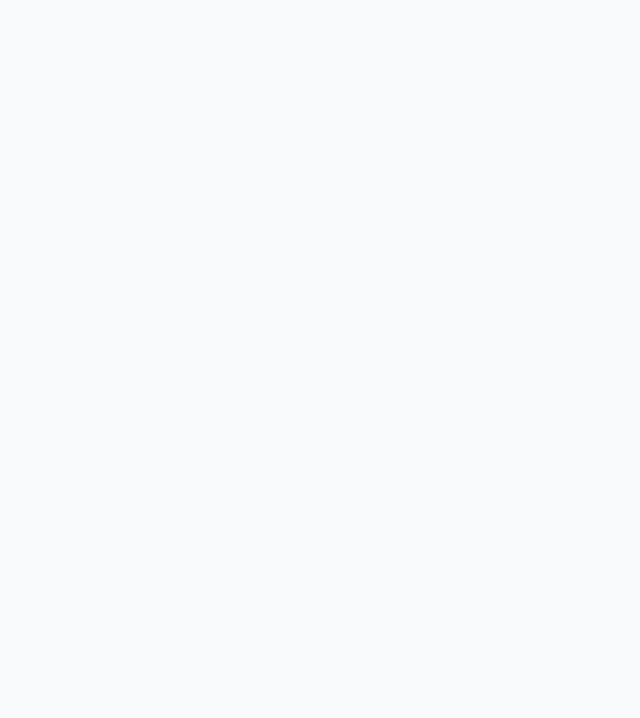
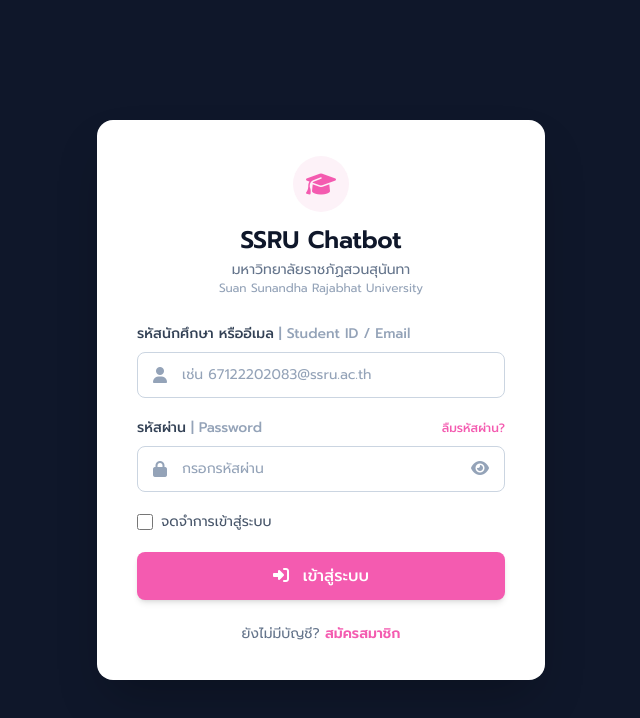
Before and after one commit to Wind-734/SSRU-Chatbot, a website: page login.html in a window 1280 px wide. Shown: the whole page, without its empty margins (319-959 px from the left). Drawn offline with nearby package versions, Linux system fonts and the light colour scheme.

Commit message:
Update title and localization for login page

```diff
--- a/login.html
+++ b/login.html
@@ -4,94 +4,228 @@
 <head>
     <meta charset="UTF-8">
     <meta name="viewport" content="width=device-width, initial-scale=1.0">
-    <title>Login</title>
+
+    <title>เข้าสู่ระบบ | SSRU Chatbot</title>
 
     <!-- Google Fonts: Prompt & Kanit -->
     <link rel="preconnect" href="https://fonts.googleapis.com">
     <link rel="preconnect" href="https://fonts.gstatic.com" crossorigin>
     <link
         href="https://fonts.googleapis.com/css2?family=Kanit:wght@300;400;500;600&family=Prompt:wght@300;400;500;600;700&display=swap"
-        rel="stylesheet">
+        rel="stylesheet"
+    >
 
-    <!-- FontAwesome Icons -->
-    <link rel="stylesheet" href="https://cdnjs.cloudflare.com/ajax/libs/font-awesome/6.5.1/css/all.min.css">
+    <!-- Font Awesome Icons -->
+    <link
+        rel="stylesheet"
+        href="https://cdnjs.cloudflare.com/ajax/libs/font-awesome/6.5.1/css/all.min.css"
+    >
 
-    <!-- CSS ประจำโปรเจกต์ -->
-    <link rel="stylesheet" href="public/css/style.css">
-
-    <!-- Tailwind CSS CDN -->
+    <!-- Tailwind CSS -->
     <script src="https://cdn.tailwindcss.com"></script>
 
-    <!-- Tailwind Configuration -->
+    <!-- ตั้งค่า Tailwind -->
     <script>
         tailwind.config = {
             theme: {
                 extend: {
                     fontFamily: {
-                        sans: ['Prompt', 'Kanit', 'sans-serif'],
+                        sans: ["Prompt", "Kanit", "sans-serif"]
                     },
                     colors: {
-                        sidebar: {
-                            bg: '#0B132B',
-                            hover: '#162244',
-                            active: '#1C2B54',
-                            text: '#FFFFFF',
-                            title: '#94A3B8'
+                        primary: {
+                            pink: "#F45BB0",
+                            hover: "#E5499E"
                         },
-                        primary: {
-                            pink: '#FF4B8B',
-                            hover: '#E83B79',
-                        },
-                        chat: {
-                            userBg: '#F78DA7',
-                            mainBg: '#F8FAFC',
-                        }
-                    },
-                    animation: {
-                        'typing': 'typingBounce 1.4s infinite ease-in-out both',
-                        'fade-in': 'fadeIn 0.3s cubic-bezier(0.16, 1, 0.3, 1)',
-                    },
-                    keyframes: {
-                        typingBounce: {
-                            '0%, 80%, 100%': { transform: 'scale(0.6)', opacity: '0.5' },
-                            '40%': { transform: 'scale(1)', opacity: '1' },
-                        },
-                        fadeIn: {
-                            'from': { opacity: '0', transform: 'translateY(8px)' },
-                            'to': { opacity: '1', transform: 'translateY(0)' },
+                        page: {
+                            background: "#0F172A"
                         }
                     }
                 }
             }
-        }
+        };
     </script>
-
-    <!-- Scrollbar Styles -->
-    <style>
-        .custom-scrollbar::-webkit-scrollbar {
-            width: 6px;
-            height: 4px;
-        }
-
-        .custom-scrollbar::-webkit-scrollbar-thumb {
-            background: rgba(203, 213, 225, 1);
-            border-radius: 4px;
-        }
-
-        .sidebar-scrollbar::-webkit-scrollbar {
-            width: 4px;
-        }
-
-        .sidebar-scrollbar::-webkit-scrollbar-thumb {
-            background: rgba(255, 255, 255, 0.15);
-            border-radius: 4px;
-        }
-    </style>
 </head>
 
-<body class="bg-chat-mainBg text-slate-800 font-sans h-screen overflow-hidden flex antialiased">
+<body class="min-h-screen bg-page-background font-sans text-slate-800">
 
-    <!-- ใส่เนื้อหาโครงสร้างหน้าเว็บที่นี่ -->
+    <!-- พื้นที่หลักของหน้า Login -->
+    <main class="min-h-screen flex items-center justify-center px-4 py-10">
+
+        <!-- กล่อง Login -->
+        <section
+            class="w-full max-w-md rounded-2xl bg-white px-7 py-9 shadow-2xl sm:px-10"
+        >
+
+            <!-- โลโก้และชื่อเว็บไซต์ -->
+            <div class="mb-7 text-center">
+
+                <div
+                    class="mx-auto mb-3 flex h-14 w-14 items-center justify-center
+                           rounded-full bg-pink-50 text-2xl text-primary-pink"
+                >
+                    <i class="fa-solid fa-graduation-cap"></i>
+                </div>
+
+                <h1 class="text-2xl font-semibold text-slate-900">
+                    SSRU Chatbot
+                </h1>
+
+                <p class="mt-1 text-sm text-slate-500">
+                    มหาวิทยาลัยราชภัฏสวนสุนันทา
+                </p>
+
+                <p class="text-xs text-slate-400">
+                    Suan Sunandha Rajabhat University
+                </p>
+            </div>
+
+            <!-- แบบฟอร์มเข้าสู่ระบบ -->
+            <form id="loginForm" class="space-y-5">
+
+                <!-- ช่องรหัสนักศึกษา/อีเมล -->
+                <div>
+                    <label
+                        for="email"
+                        class="mb-2 block text-sm font-medium text-slate-700"
+                    >
+                        รหัสนักศึกษา หรืออีเมล
+                        <span class="text-slate-400">| Student ID / Email</span>
+                    </label>
+
+                    <div class="relative">
+                        <i
+                            class="fa-solid fa-user absolute left-4 top-1/2
+                                   -translate-y-1/2 text-slate-400"
+                        ></i>
+
+                        <input
+                            type="text"
+                            id="email"
+                            name="email"
+                            placeholder="เช่น 67122202083@ssru.ac.th"
+                            autocomplete="username"
+                            required
+                            class="w-full rounded-lg border border-slate-300
+                                   py-3 pl-11 pr-4 text-sm outline-none
+                                   transition placeholder:text-slate-400
+                                   focus:border-primary-pink
+                                   focus:ring-2 focus:ring-pink-100"
+                        >
+                    </div>
+                </div>
+
+                <!-- ช่องรหัสผ่าน -->
+                <div>
+                    <div class="mb-2 flex items-center justify-between">
+
+                        <label
+                            for="password"
+                            class="block text-sm font-medium text-slate-700"
+                        >
+                            รหัสผ่าน
+                            <span class="text-slate-400">| Password</span>
+                        </label>
+
+                        <a
+                            href="#"
+                            class="text-xs font-medium text-primary-pink
+                                   hover:text-primary-hover hover:underline"
+                        >
+                            ลืมรหัสผ่าน?
+                        </a>
+                    </div>
+
+                    <div class="relative">
+                        <i
+                            class="fa-solid fa-lock absolute left-4 top-1/2
+                                   -translate-y-1/2 text-slate-400"
+                        ></i>
+
+                        <input
+                            type="password"
+                            id="password"
+                            name="password"
+                            placeholder="กรอกรหัสผ่าน"
+                            autocomplete="current-password"
+                            required
+                            class="w-full rounded-lg border border-slate-300
+                                   py-3 pl-11 pr-12 text-sm outline-none
+                                   transition placeholder:text-slate-400
+                                   focus:border-primary-pink
+                                   focus:ring-2 focus:ring-pink-100"
+                        >
+
+                        <!-- ปุ่มเปิด/ปิดรหัสผ่าน -->
+                        <button
+                            type="button"
+                            id="togglePassword"
+                            aria-label="แสดงหรือซ่อนรหัสผ่าน"
+                            class="absolute right-4 top-1/2 -translate-y-1/2
+                                   text-slate-400 transition
+                                   hover:text-primary-pink"
+                        >
+                            <i id="passwordIcon" class="fa-solid fa-eye"></i>
+                        </button>
+                    </div>
+                </div>
+
+                <!-- ตัวเลือกจดจำการเข้าสู่ระบบ -->
+                <label class="flex cursor-pointer items-center gap-2 text-sm text-slate-600">
+                    <input
+                        type="checkbox"
+                        name="remember"
+                        class="h-4 w-4 rounded border-slate-300
+                               accent-primary-pink"
+                    >
+                    จดจำการเข้าสู่ระบบ
+                </label>
+
+                <!-- ปุ่มเข้าสู่ระบบ -->
+                <button
+                    type="submit"
+                    class="w-full rounded-lg bg-primary-pink px-4 py-3
+                           font-medium text-white shadow-md transition
+                           hover:bg-primary-hover hover:shadow-lg
+                           focus:outline-none focus:ring-4 focus:ring-pink-200
+                           active:scale-[0.99]"
+                >
+                    <i class="fa-solid fa-right-to-bracket mr-2"></i>
+                    เข้าสู่ระบบ
+                </button>
+            </form>
+
+            <!-- สมัครสมาชิก -->
+            <p class="mt-6 text-center text-sm text-slate-500">
+                ยังไม่มีบัญชี?
+
+                <a
+                    href="register.html"
+                    class="font-semibold text-primary-pink
+                           hover:text-primary-hover hover:underline"
+                >
+                    สมัครสมาชิก
+                </a>
+            </p>
+
+        </section>
+    </main>
+
+    <!-- JavaScript สำหรับเปิดและปิดการแสดงรหัสผ่าน -->
+    <script>
+        const passwordInput = document.getElementById("password");
+        const togglePasswordButton = document.getElementById("togglePassword");
+        const passwordIcon = document.getElementById("passwordIcon");
+
+        togglePasswordButton.addEventListener("click", function () {
+            const passwordIsHidden = passwordInput.type === "password";
+
+            passwordInput.type = passwordIsHidden ? "text" : "password";
+
+            passwordIcon.classList.toggle("fa-eye", !passwordIsHidden);
+            passwordIcon.classList.toggle("fa-eye-slash", passwordIsHidden);
+        });
+    </script>
 
 </body>
 
```
